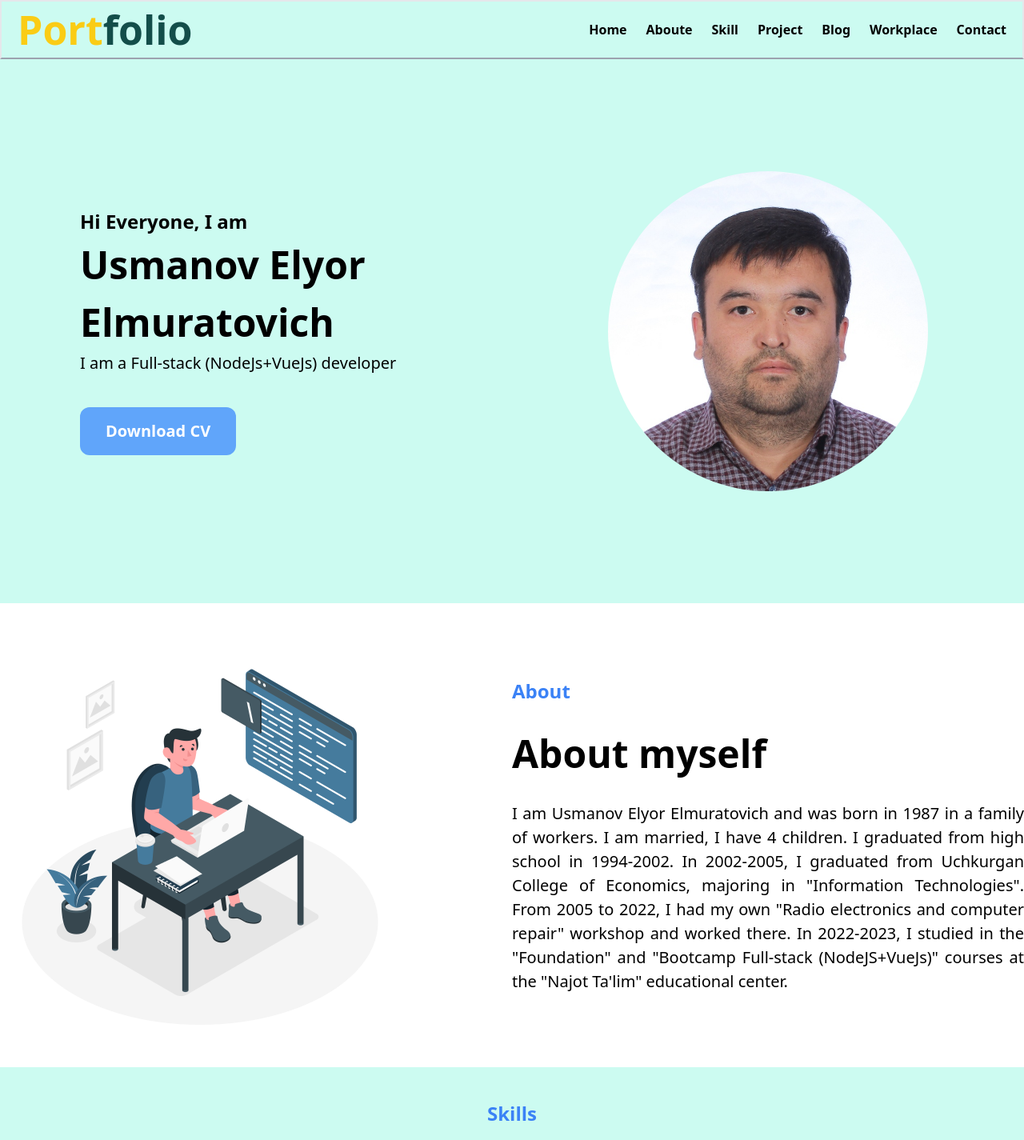
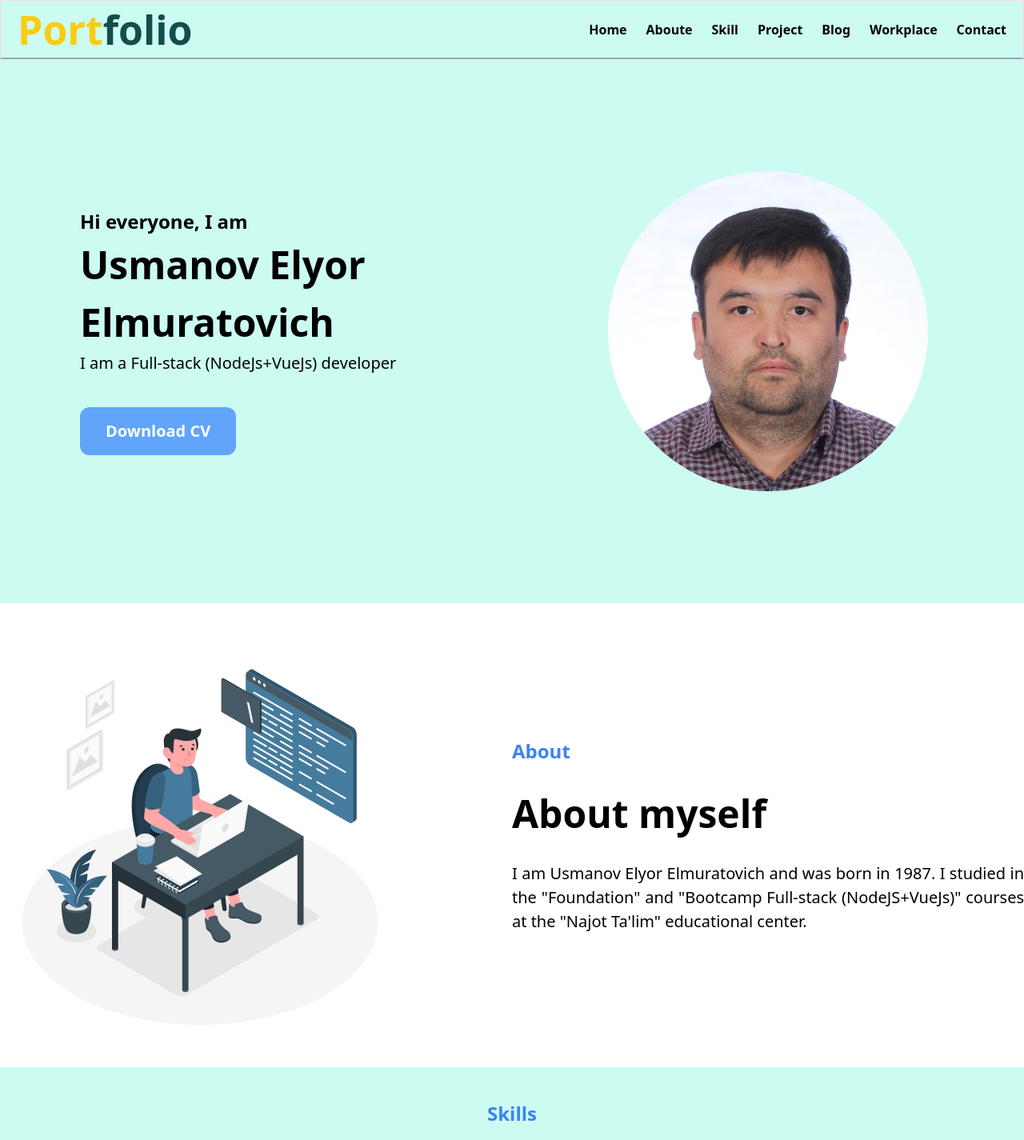
Before and after one commit to masterusmanov/Personal-Portfolio, a Nuxt app: page / in a window 1280 px wide. Shown: the top 1425 px of the page at 80% size. Built offline with nearby package versions, Linux system fonts and the light colour scheme; no server answers.

Commit message:
portfolio update

```diff
--- a/pages/index.vue
+++ b/pages/index.vue
@@ -5,7 +5,7 @@
             <div class="hi flex jusrify-beetwen items-center ">
                 <div class="about w-1/2 grid items-center justify-center pl-[100px]">
                     <div>
-                        <p class="font-bold text-[24px]">Hi Everyone, I am</p>
+                        <p class="font-bold text-[24px]">Hi everyone, I am</p>
                     </div>
                     <div>
                         <h1 class="font-bold text-[48px]">Usmanov Elyor Elmuratovich</h1>
@@ -37,7 +37,7 @@
                         <h1 class="font-bold text-[48px] font-bold">About myself</h1>
                     </div>
                     <div class="text">
-                        <p class="text-[20px] text-justify">I am Usmanov Elyor Elmuratovich and was born in 1987 in a family of workers. I am married, I have 4 children. I graduated from high school in 1994-2002. In 2002-2005, I graduated from Uchkurgan College of Economics, majoring in "Information Technologies". From 2005 to 2022, I had my own "Radio electronics and computer repair" workshop and worked there. In 2022-2023, I studied in the "Foundation" and "Bootcamp Full-stack (NodeJS+VueJs)" courses at the "Najot Ta'lim" educational center.</p>
+                        <p class="text-[20px] text-justify">I am Usmanov Elyor Elmuratovich and was born in 1987. I studied in the "Foundation" and "Bootcamp Full-stack (NodeJS+VueJs)" courses at the "Najot Ta'lim" educational center.</p>
                     </div>
                 </div>
             </div>
```
